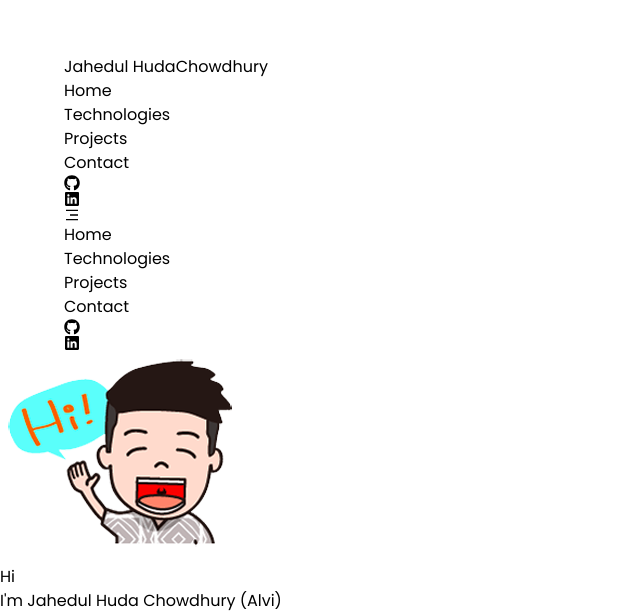
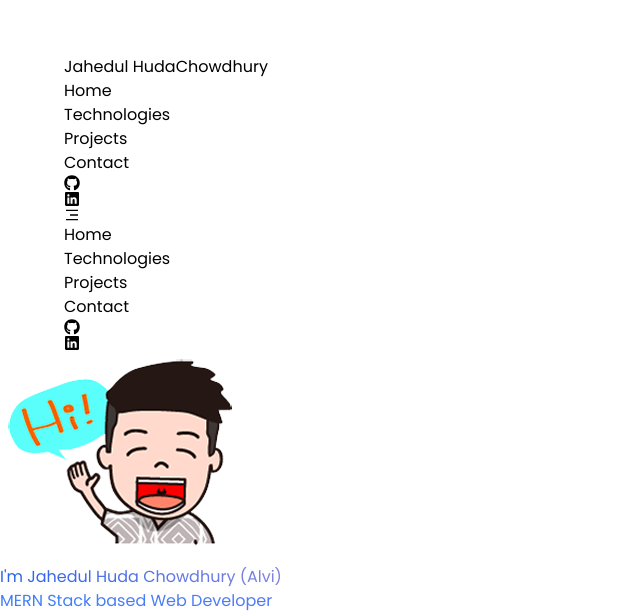
Before and after one commit to Alvi-C/my-portfolio-website, a React (Vite) app: page / in a window 1280 px wide. Shown: the part 335-950 px from the top of the page, without its empty margins (0-640 px from the left). Built offline with nearby package versions, Linux system fonts and the light colour scheme.

Commit message:
homepage heading color changed

```diff
--- a/src/index.css
+++ b/src/index.css
@@ -24,3 +24,11 @@ body::-webkit-scrollbar {
 .section {
 	@apply pt-28 xl:pt-28 2xl:pt-44;
 }
+
+.text-gradient {
+	@apply bg-clip-text bg-gradient-to-r from-blue-600 via-pink-300 to-purple-600 text-transparent;
+}
+
+.text-gradient-secondary {
+	@apply bg-clip-text bg-gradient-to-r from-blue-500 to-purple-500 text-transparent;
+}
--- a/src/pages/HomePage.jsx
+++ b/src/pages/HomePage.jsx
@@ -9,21 +9,21 @@ const HomePage = () => {
 				<div className='bg-gradient-to-b from-violet-600/[.15] via-transparent'>
 					<div className='max-w-[85rem] mx-auto px-4 sm:px-6 lg:px-8 py-12 space-y-8'>
 						<div className='flex items-center justify-center mt-[12vh]'>
-                            <img src={hi} className='w-[10rem]' alt="" />
-							<h1 className='block font-medium text-gray-200 text-4xl sm:text-5xl md:text-6xl lg:text-7xl'>
+							<img src={hi} className='w-[10rem]' alt='' />
+							{/* <h1 className='block font-medium text-gray-200 text-4xl sm:text-5xl md:text-6xl lg:text-7xl'>
 								Hi
-							</h1>
+							</h1> */}
 						</div>
-						<h1 className='block font-medium text-center text-yellow-200 text-4xl'>
-                            I&apos;m {aboutMe.name}
+						<h1 className='block font-bold text-center text-gradient text-4xl'>
+							I&apos;m {aboutMe.name}
 						</h1>
 						<div className='max-w-3xl text-center mx-auto'>
-                            <h2 className='text-2xl text-gray-100 mb-3'>{aboutMe.title}</h2>
-							<p className='text-lg text-gray-400'>
-                                {aboutMe.description}
-							</p>
+							<h2 className='text-2xl font-semibold text-gradient-secondary mb-3'>
+								{aboutMe.title}
+							</h2>
+							<p className='text-lg text-gray-400'>{aboutMe.description}</p>
 						</div>
-                        <Button title='more about me' link='/technologies'/>
+						<Button title='more about me' link='/technologies' />
 					</div>
 				</div>
 			</div>
```
